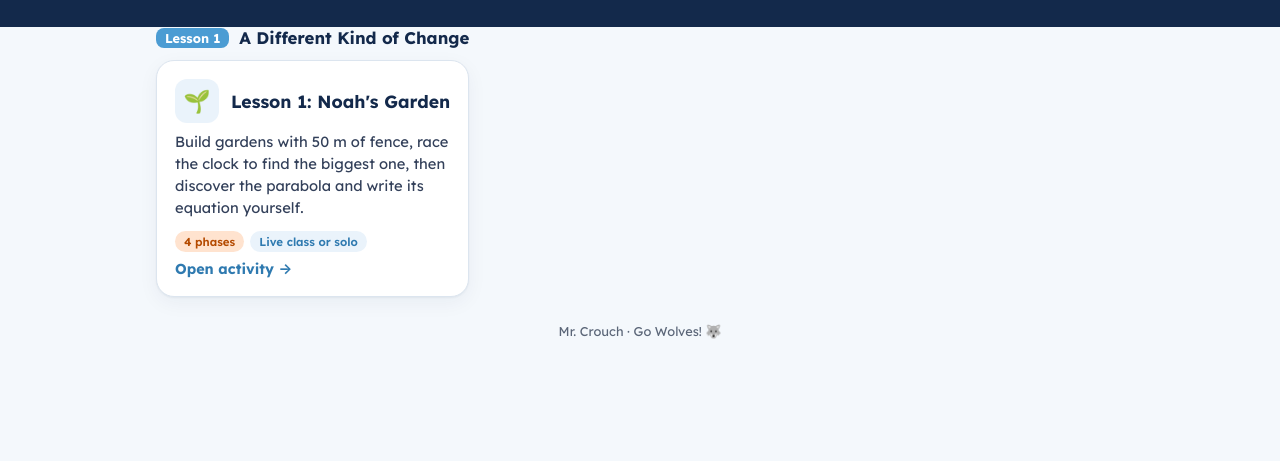
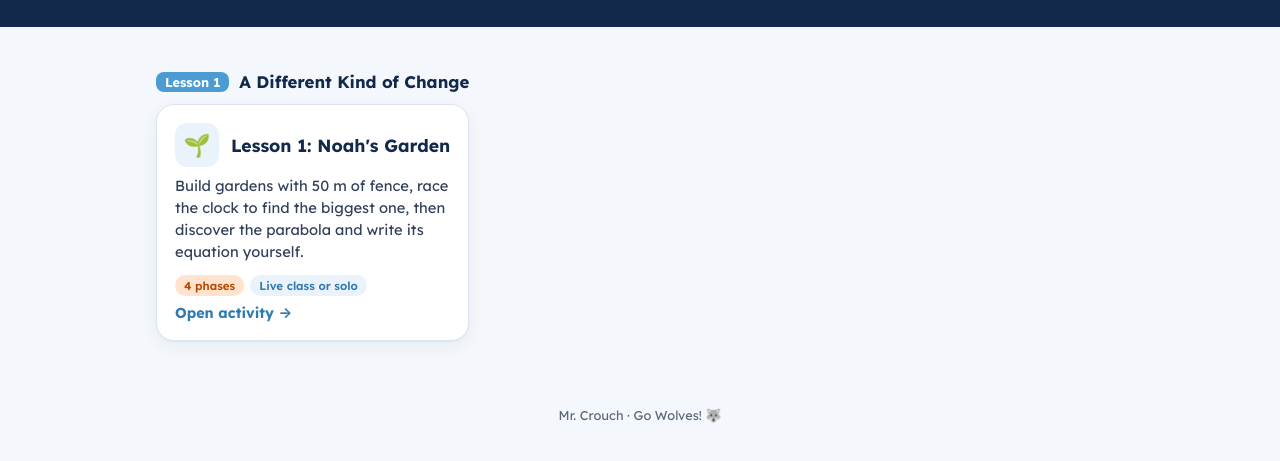
Before and after one commit to matthewcrouch-cms/H.Math1-Unit7, a plain HTML site: page index.html in a window 1280 px wide. Shown: the part 125-586 px from the top of the page. Drawn offline with Linux system fonts and the light colour scheme.

Commit message:
Landing page: add space between banner and lesson heading
Co-Authored-By: Claude Opus 5.5 <noreply@anthropic.com>
Claude-Session: https://claude.ai/code/session_01F35YzXxbfSEQRBKaoPpcGq

```diff
--- a/index.html
+++ b/index.html
@@ -17,7 +17,7 @@ header{background:var(--navy);color:#fff}
 .hero small{color:#BFD8EE;font-weight:600;letter-spacing:.06em;text-transform:uppercase;font-size:.78rem}
 .hero h1{margin:4px 0 2px;font-size:clamp(1.5rem,4vw,2.1rem)}
 .hero p{margin:0;color:#DCE8F5}
-main{padding:28px 0 40px}
+main.wrap{padding:44px 16px 40px}
 h2{color:var(--navy);font-size:1.05rem;margin:0 0 12px;display:flex;align-items:center;gap:10px}
 h2 .n{background:var(--blue);color:#fff;border-radius:8px;padding:2px 9px;font-size:.8rem}
 .lesson{margin-bottom:26px}
```
